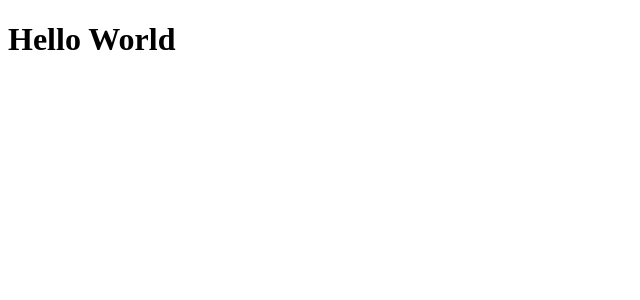
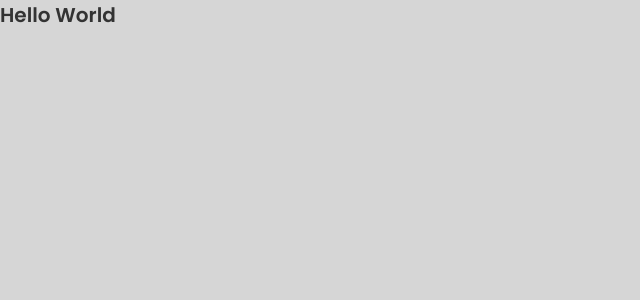
Before and after one commit to herdoycode/herdoycode, a React (Vite) app: page / in a window 1280 px wide. Shown: the top 300 px of the page, without its empty margins (0-640 px from the left). Built offline with nearby package versions, Linux system fonts and the light colour scheme.

Commit message:
Define basic style

```diff
--- a/src/index.css
+++ b/src/index.css
@@ -0,0 +1,121 @@
+@import url("https://fonts.googleapis.com/css2?family=Poppins:wght@100;200;300;400;500;600;700;800;900&display=swap");
+:root {
+  --color-primary: #699cfc;
+  --color-secondary: #5b93fc;
+  --color-body: #d6d6d6;
+  --color-text: #333;
+}
+
+[data-theme="dark"] {
+  --color-body: #363636;
+  --color-text: #ddd;
+}
+
+*,
+*::after,
+*::before {
+  margin: 0;
+  padding: 0;
+  box-sizing: border-box;
+}
+
+html {
+  font-size: 62.5%;
+}
+
+body {
+  font-family: "Poppins", sans-serif;
+  background: var(--color-body);
+  color: var(--color-text);
+}
+
+h1,
+h2,
+h3,
+h4 {
+  font-weight: 600;
+  margin: 0;
+  padding: 0;
+}
+
+img {
+  width: 100%;
+}
+
+.clickable {
+  cursor: pointer;
+}
+
+button {
+  color: #fff;
+  border: none;
+  height: 50px;
+  padding: 0px 25px;
+  border-radius: 30px;
+  font-size: 14px;
+  font-weight: 600;
+  letter-spacing: 4px;
+  cursor: pointer;
+  text-transform: uppercase;
+  background: var(--color-primary);
+}
+
+button:hover {
+  transition: 0.5s ease;
+  background: var(--color-secondary);
+}
+
+.container,
+.container-fluid,
+.container-xxl,
+.container-xl,
+.container-lg,
+.container-md,
+.container-sm {
+  width: 100%;
+  padding-right: calc(1.5rem * 0.5);
+  padding-left: calc(1.5rem * 0.5);
+  margin-right: auto;
+  margin-left: auto;
+}
+
+@media (min-width: 576px) {
+  .container-sm,
+  .container {
+    max-width: 540px;
+  }
+}
+@media (min-width: 768px) {
+  .container-md,
+  .container-sm,
+  .container {
+    max-width: 720px;
+  }
+}
+@media (min-width: 992px) {
+  .container-lg,
+  .container-md,
+  .container-sm,
+  .container {
+    max-width: 960px;
+  }
+}
+@media (min-width: 1200px) {
+  .container-xl,
+  .container-lg,
+  .container-md,
+  .container-sm,
+  .container {
+    max-width: 1140px;
+  }
+}
+@media (min-width: 1400px) {
+  .container-xxl,
+  .container-xl,
+  .container-lg,
+  .container-md,
+  .container-sm,
+  .container {
+    max-width: 1320px;
+  }
+}
```
